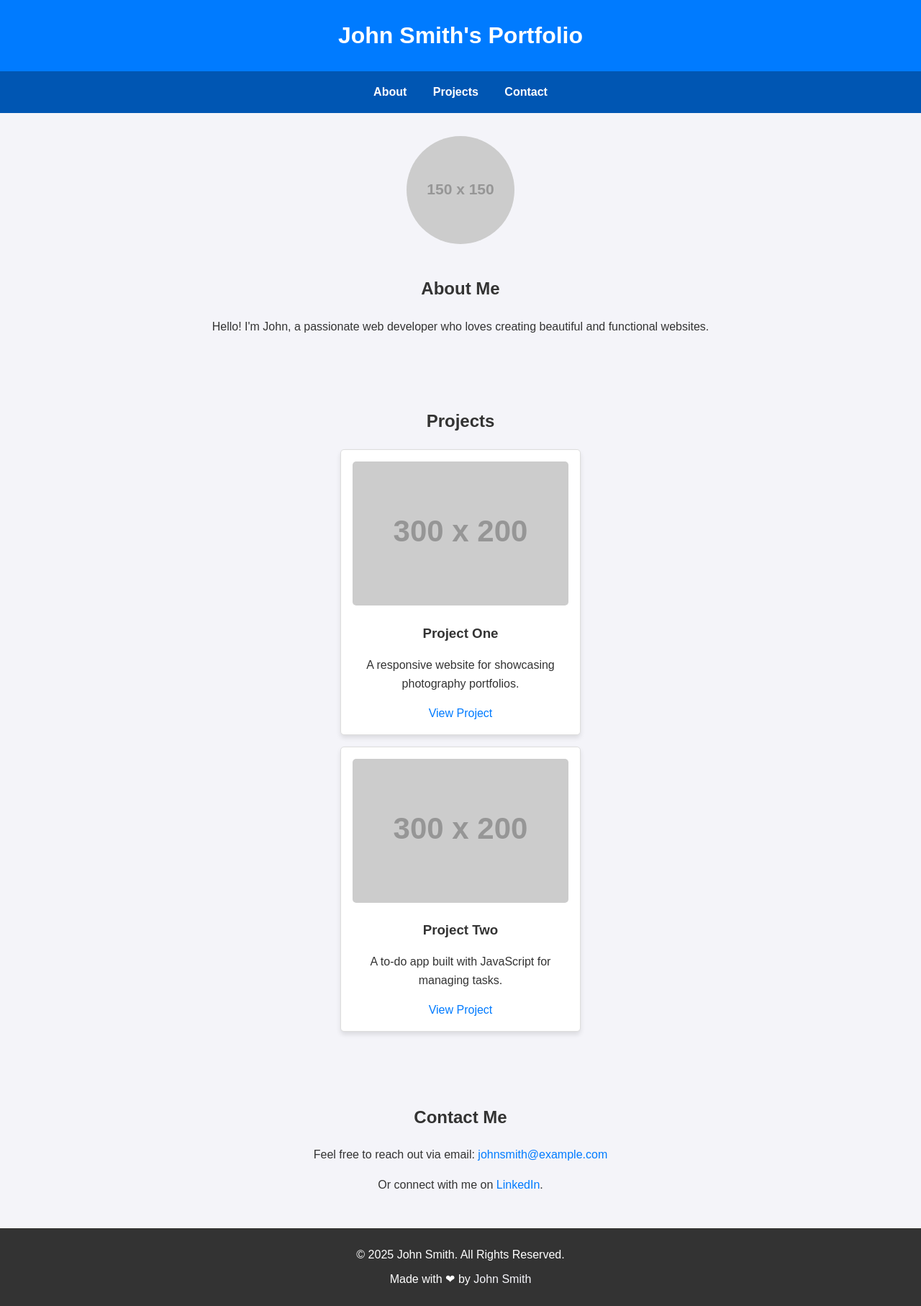
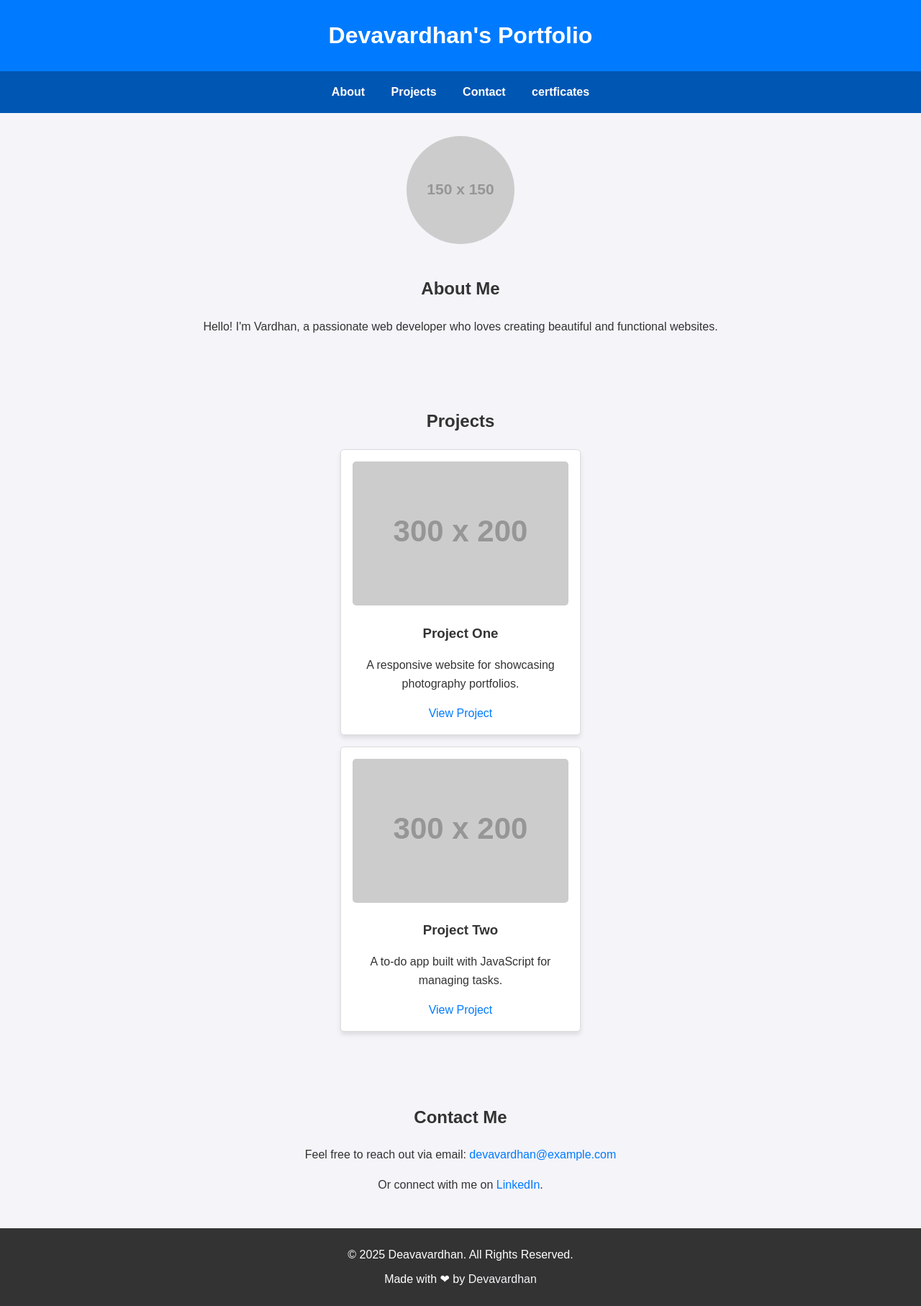
Before and after one commit to Devavardhan06/portfolio-, a plain HTML site: page index.html in a window 1280 px wide. Shown: the whole page at 72% size. Drawn offline with Linux system fonts and the light colour scheme; placeholder pictures from the web are drawn by us.

Commit message:
Update index.html

```diff
--- a/index.html
+++ b/index.html
@@ -120,7 +120,7 @@
 
     <!-- Header -->
     <header>
-        <h1>John Smith's Portfolio</h1>
+        <h1>Devavardhan's Portfolio</h1>
     </header>
 
     <!-- Navigation -->
@@ -128,13 +128,14 @@
         <a href="#about">About</a>
         <a href="#projects">Projects</a>
         <a href="#contact">Contact</a>
+        <a href="#certificates">certficates</a>
     </nav>
 
     <!-- About Section -->
     <section id="about" class="about">
-        <img src="https://via.placeholder.com/150" alt="John Smith">
+        <img src="https://via.placeholder.com/150" alt="Devavardhan">
         <h2>About Me</h2>
-        <p>Hello! I'm John, a passionate web developer who loves creating beautiful and functional websites.</p>
+        <p>Hello! I'm Vardhan, a passionate web developer who loves creating beautiful and functional websites.</p>
     </section>
 
     <!-- Projects Section -->
@@ -157,14 +158,14 @@
     <!-- Contact Section -->
     <section id="contact" class="about">
         <h2>Contact Me</h2>
-        <p>Feel free to reach out via email: <a href="mailto:johnsmith@example.com">johnsmith@example.com</a></p>
+        <p>Feel free to reach out via email: <a href="mailto:devavardhan@example.com">devavardhan@example.com</a></p>
         <p>Or connect with me on <a href="#" target="_blank">LinkedIn</a>.</p>
     </section>
 
     <!-- Footer -->
     <footer>
-        <p>&copy; 2025 John Smith. All Rights Reserved.</p>
-        <p>Made with ❤ by <a href="#">John Smith</a></p>
+        <p>&copy; 2025 Deavavardhan. All Rights Reserved.</p>
+        <p>Made with ❤ by <a href="#">Devavardhan</a></p>
     </footer>
 
 </body>
```
